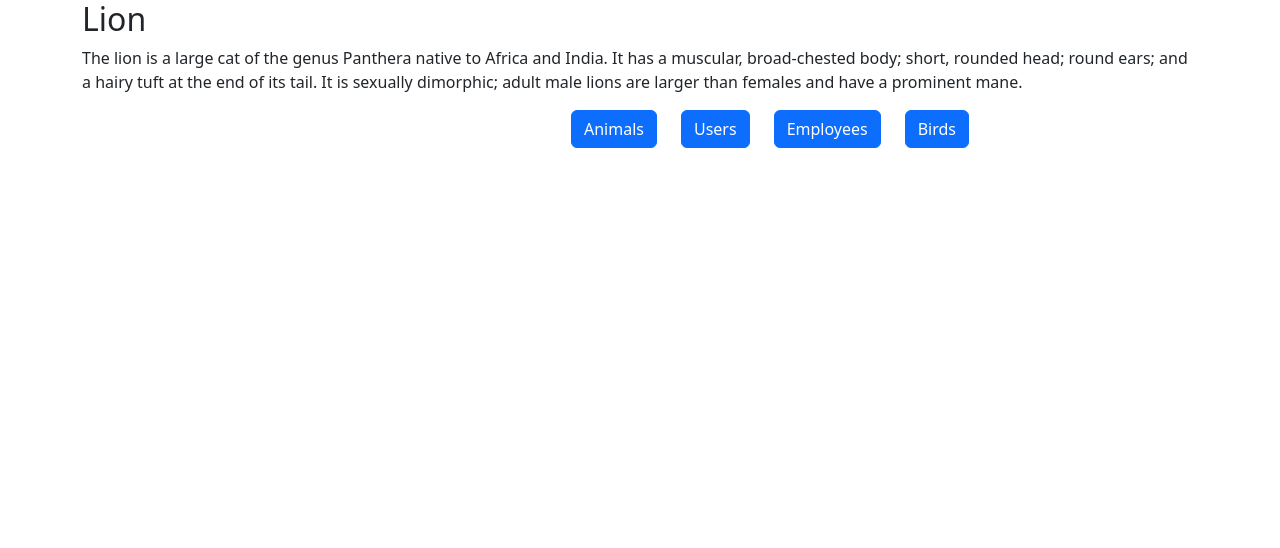
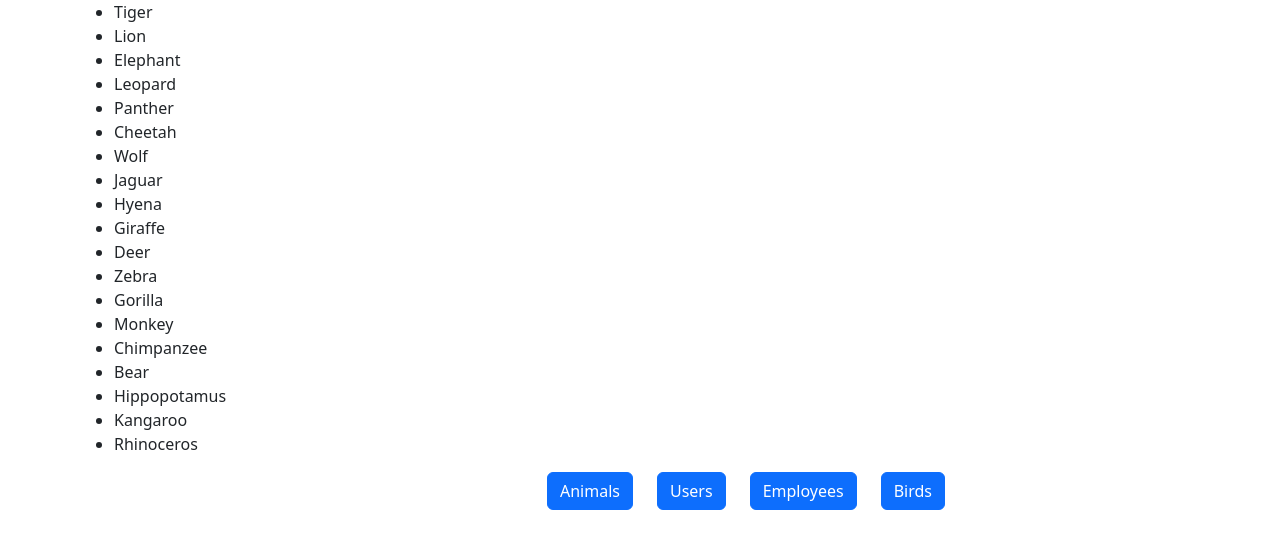
Before and after one commit to HasmatAliYash/react-learning, a React (Create React App) app: page / in a window 1280 px wide. Both pictures are taken after a click on the button "Animals". Shown: the top 548 px of the page. Built offline with nearby package versions, Linux system fonts and the light colour scheme; no server answers.

Commit message:
day3 assignment 2 done

```diff
--- a/src/App.js
+++ b/src/App.js
@@ -2,6 +2,8 @@
 import 'bootstrap/dist/css/bootstrap.min.css';
 import './App.css';
 import LivingThings from './components/LivingThings';
+
+
 
 
 function App() {
--- a/src/components/Animals.jsx
+++ b/src/components/Animals.jsx
@@ -1,14 +1,12 @@
-import React, { useState } from "react";
-
-export default function Animals() {
-  const aboutLion =
-    "The lion is a large cat of the genus Panthera native to Africa and India. It has a muscular, broad-chested body; short, rounded head; round ears; and a hairy tuft at the end of its tail. It is sexually dimorphic; adult male lions are larger than females and have a prominent mane.";
-  const [name] = useState("Lion");
-  const [description] = useState(aboutLion);
+import React from "react";
+export default function Animals(props) {
   return (
     <div>
-      <h2>{name}</h2>
-      <p>{description}</p>
+      <ul>
+        {props.animalList.map((animal, index) => (
+          <li key={index}>{animal}</li>
+        ))}
+      </ul>
     </div>
   );
 }
--- a/src/components/Birds.jsx
+++ b/src/components/Birds.jsx
@@ -1,14 +1,10 @@
-import React, { useState } from "react";
+import React from "react";
 
-export default function Birds() {
-  const aboutLion =
-    "The Indian peafowl, also known as the common peafowl, and blue peafowl, is a peafowl species native to the Indian subcontinent. It has been introduced to many other countries.";
-  const [name] = useState("Pikok");
-  const [description] = useState(aboutLion);
+export default function Birds(props) {
   return (
     <div>
-      <h2>{name}</h2>
-      <p>{description}</p>
+      <h2>{props.name}</h2>
+      <p>{props.about}</p>
     </div>
   );
 }
--- a/src/components/Employees.jsx
+++ b/src/components/Employees.jsx
@@ -1,12 +1,27 @@
-import React, { useState } from "react";
+import React from "react";
+import Table from "react-bootstrap/Table";
 
-export default function Employees() {
-  const [name] = useState("Stephen");
-  const [description] = useState("Project Manager");
+export default function Employees(props) {
   return (
     <div>
-      <h2>{name}</h2>
-      <p>{description}</p>
+      <Table striped bordered hover size="sm">
+        <thead>
+          <tr>
+            <th>Name</th>
+            <th>City</th>
+            <th>Zipcode</th>
+          </tr>
+        </thead>
+        <tbody>
+          {props.employees.map((user, index) => (
+            <tr key={index}>
+              <td>{user.username}</td>
+              <td>{user.address.city}</td>
+              <td>{user.address.zipcode}</td>
+            </tr>
+          ))}
+        </tbody>
+      </Table>
     </div>
   );
 }
--- a/src/components/LivingThings.jsx
+++ b/src/components/LivingThings.jsx
@@ -1,4 +1,4 @@
-import React, { useState } from "react";
+import React, { useState, useEffect } from "react";
 import Button from "react-bootstrap/Button";
 import Stack from "react-bootstrap/Stack";
 import Birds from "./Birds";
@@ -6,19 +6,68 @@ import Users from "./Users";
 import Animals from "./Animals";
 import Employees from "./Employees";
 
+const animals = [
+  "Tiger",
+  "Lion",
+  "Elephant",
+  "Leopard",
+  "Panther",
+  "Cheetah",
+  "Wolf",
+  "Jaguar",
+  "Hyena",
+  "Giraffe",
+  "Deer",
+  "Zebra",
+  "Gorilla",
+  "Monkey",
+  "Chimpanzee",
+  "Bear",
+  "Hippopotamus",
+  "Kangaroo",
+  "Rhinoceros",
+];
+
 export default function LivingThings() {
+  // Getting user data via GET API call
+  const [users, setUsers] = useState([]);
+  useEffect(() => {
+    fetch("https://jsonplaceholder.typicode.com/users")
+      .then((response) => response.json())
+      .then((data) => setUsers(data));
+  });
+
   const [item, setItem] = useState(<Birds></Birds>);
   return (
     <div>
       {item}
       <Stack gap={4} className="col-md-2 mx-auto" direction="horizontal">
-        <div id="contentArea"></div>
-        <Button onClick={() => setItem(<Animals></Animals>)}>Animals</Button>
-        <Button onClick={() => setItem(<Users></Users>)}>Users</Button>
-        <Button onClick={() => setItem(<Employees></Employees>)}>
-          Employees
+        <Button
+          onClick={() => setItem(<Animals animalList={animals}></Animals>)}
+        >
+          Animals
         </Button>
-        <Button onClick={() => setItem(<Birds></Birds>)}>Birds</Button>
+        <Button onClick={() => setItem(<Users users={users}></Users>)}>
+          Users
+        </Button>
+        <Button
+          onClick={() => setItem(<Employees employees={users}></Employees>)}
+        >
+          {" "}
+          Employees{" "}
+        </Button>
+        <Button
+          onClick={() =>
+            setItem(
+              <Birds
+                name="Dove"
+                about="Columbidae is a bird family consisting of doves and pigeons. "
+              ></Birds>
+            )
+          }
+        >
+          Birds
+        </Button>
       </Stack>
     </div>
   );
--- a/src/components/Users.jsx
+++ b/src/components/Users.jsx
@@ -1,14 +1,29 @@
-import React, { useState } from "react";
+import React from "react";
+import Table from "react-bootstrap/Table";
 
-export default function Users() {
-  const userDetails =
-    "Krishna is an Full stack developer having 5 years of experience with Java and React";
-  const [user] = useState("Krishna");
-  const [description] = useState(userDetails);
+export default function Users(props) {
   return (
     <div>
-      <h2>{user}</h2>
-      <p>{description}</p>
+      <Table striped bordered hover size="sm">
+        <thead>
+          <tr>
+            <th>#</th>
+            <th>Name</th>
+            <th>User Name</th>
+            <th>Email</th>
+          </tr>
+        </thead>
+        <tbody>
+          {props.users.map((user, index) => (
+            <tr key={index}>
+              <td>{user.id}</td>
+              <td>{user.name}</td>
+              <td>{user.username}</td>
+              <td>{user.email}</td>
+            </tr>
+          ))}
+        </tbody>
+      </Table>
     </div>
   );
 }
```
